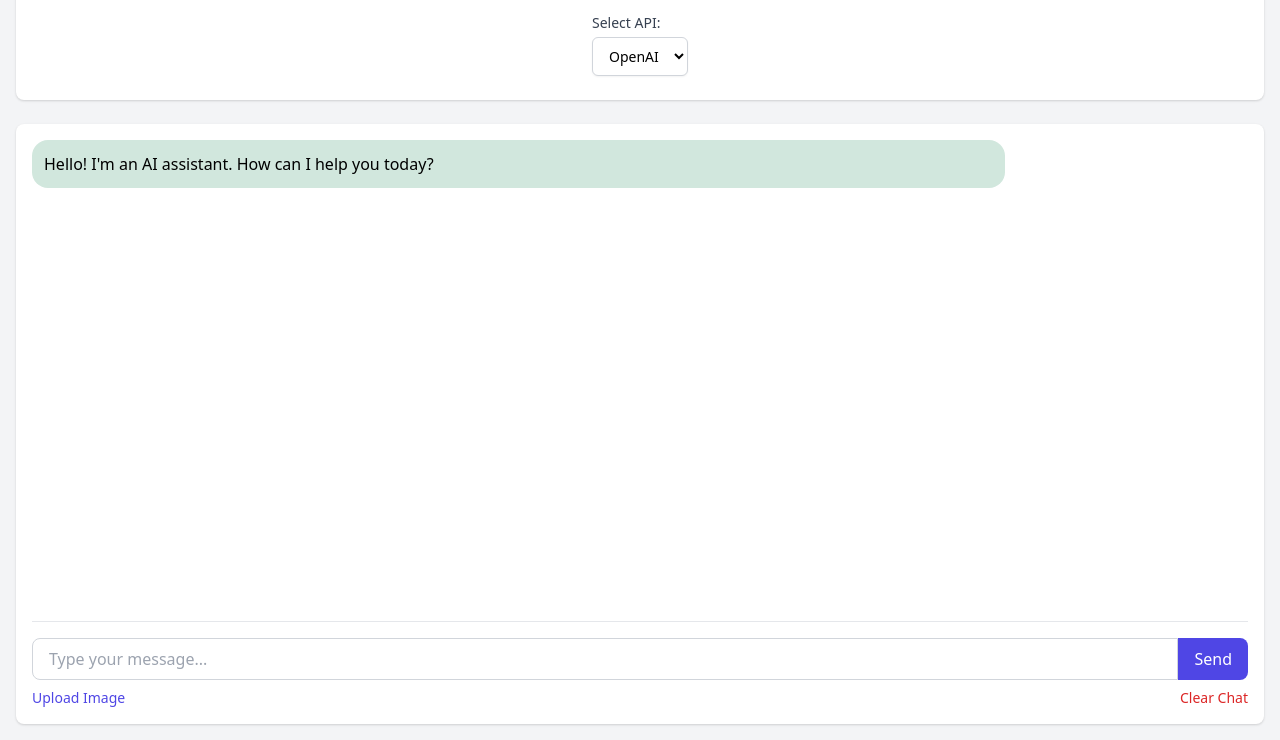
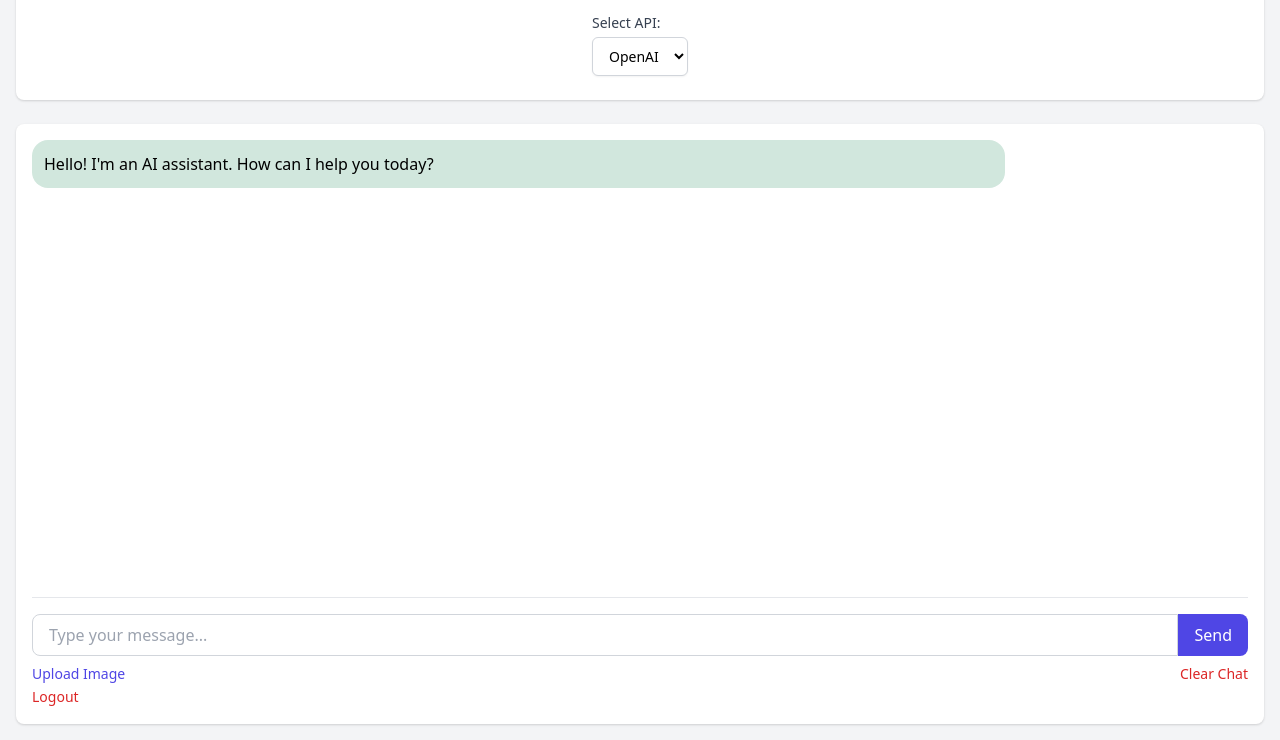
Before and after one commit to ChaitanyaVamsiManukonda/chatbot, a website: page index.html in a window 1280 px wide. Shown: the part 67-807 px from the top of the page. Drawn offline with nearby package versions, Linux system fonts and the light colour scheme.

Commit message:
Update index.html

```diff
--- a/index.html
+++ b/index.html
@@ -97,6 +97,9 @@
                         Clear Chat
                     </button>
                 </div>
+                <button id="logoutBtn" onclick="logout()" class="text-red-600 text-sm hover:text-red-800">
+                    Logout
+                </button>
             </div>
         </main>
     </div>
```
